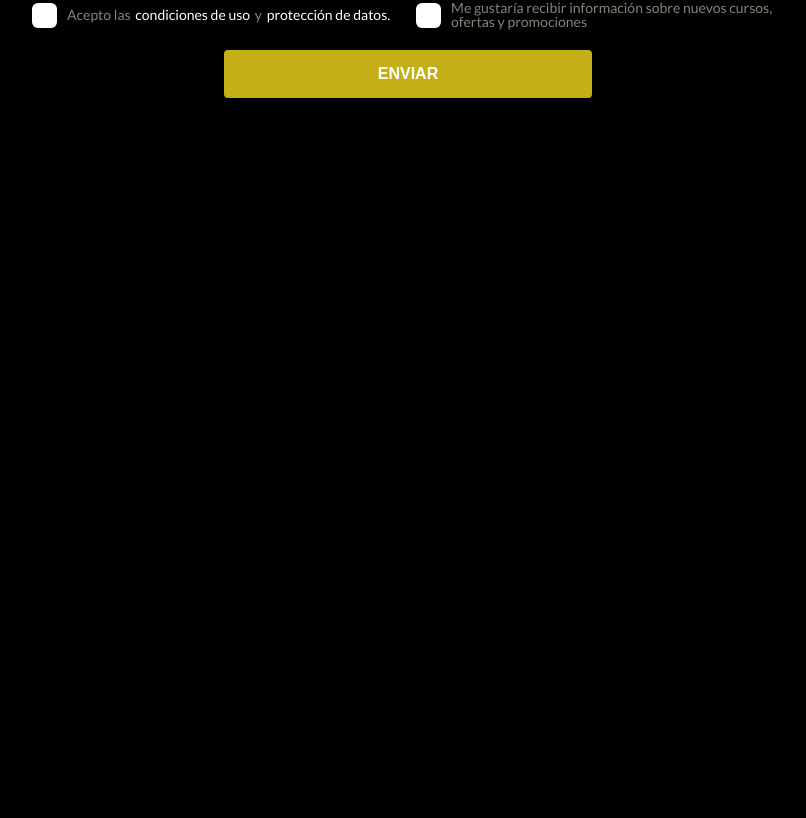
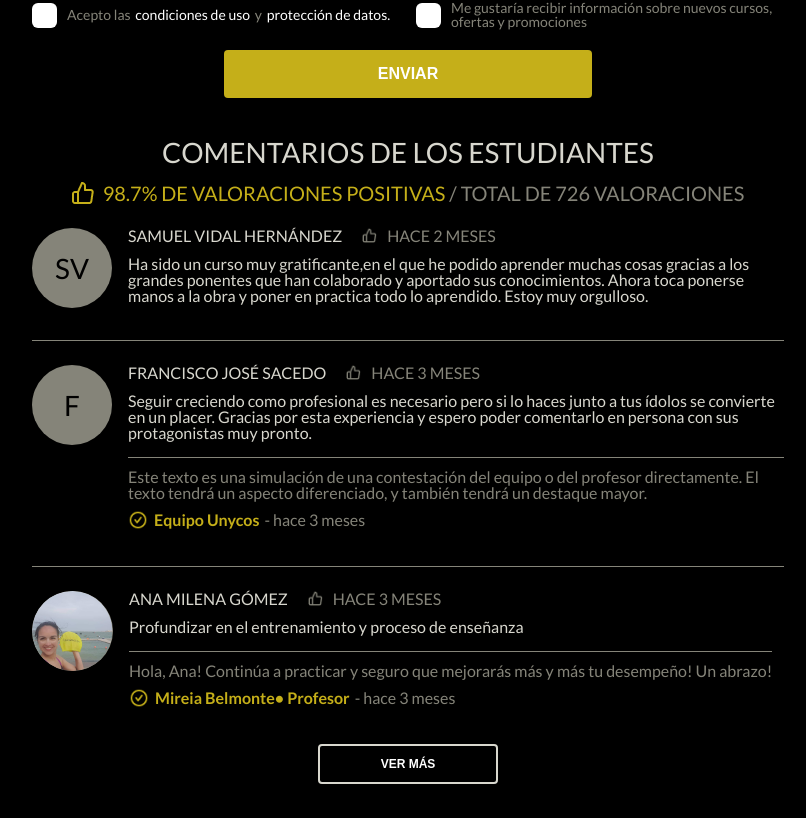
Before and after one commit to DanielL29/unyco-test-maquetacion, a React (Vite) app: page / in a window 1280 px wide. Shown: the part 2655-3473 px from the top of the page, without its empty margins (232-1038 px from the left). Before the commit the page ends 2793 px from the top, so only its background shows below. Built offline with nearby package versions, Linux system fonts and the light colour scheme; no server answers.

Commit message:
feat: add student comments area to landing page

```diff
--- a/src/pages/landing-page/index.tsx
+++ b/src/pages/landing-page/index.tsx
@@ -2,6 +2,7 @@ import Introduction from "../../layouts/landing-page/introduction";
 import LessonPlan from "../../layouts/landing-page/lesson-plan";
 import MoreCourses from "../../layouts/landing-page/more-courses";
 import MoreInformation from "../../layouts/landing-page/more-information";
+import StudentComments from "../../layouts/landing-page/student-comments";
 import styles from "./LandingPage.module.css";
 
 export default function LandingPage() {
@@ -19,6 +20,9 @@ export default function LandingPage() {
       <section>
         <MoreInformation />
       </section>
+      <section>
+        <StudentComments />
+      </section>
     </main>
   );
 }
```
